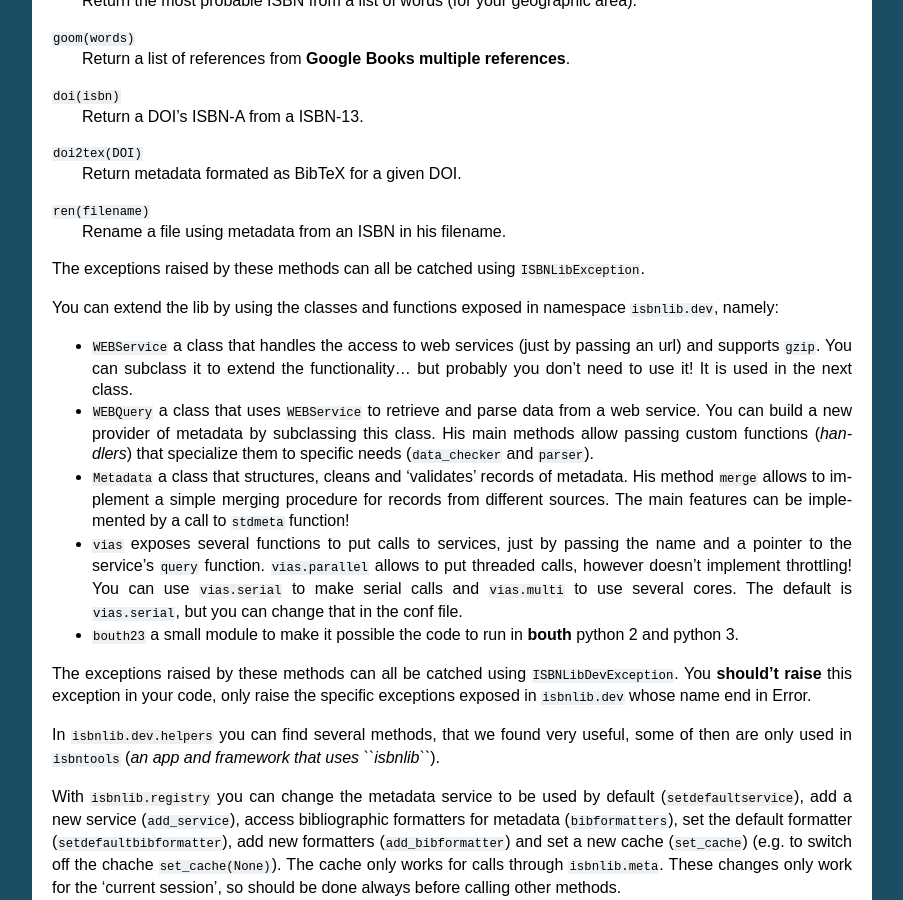
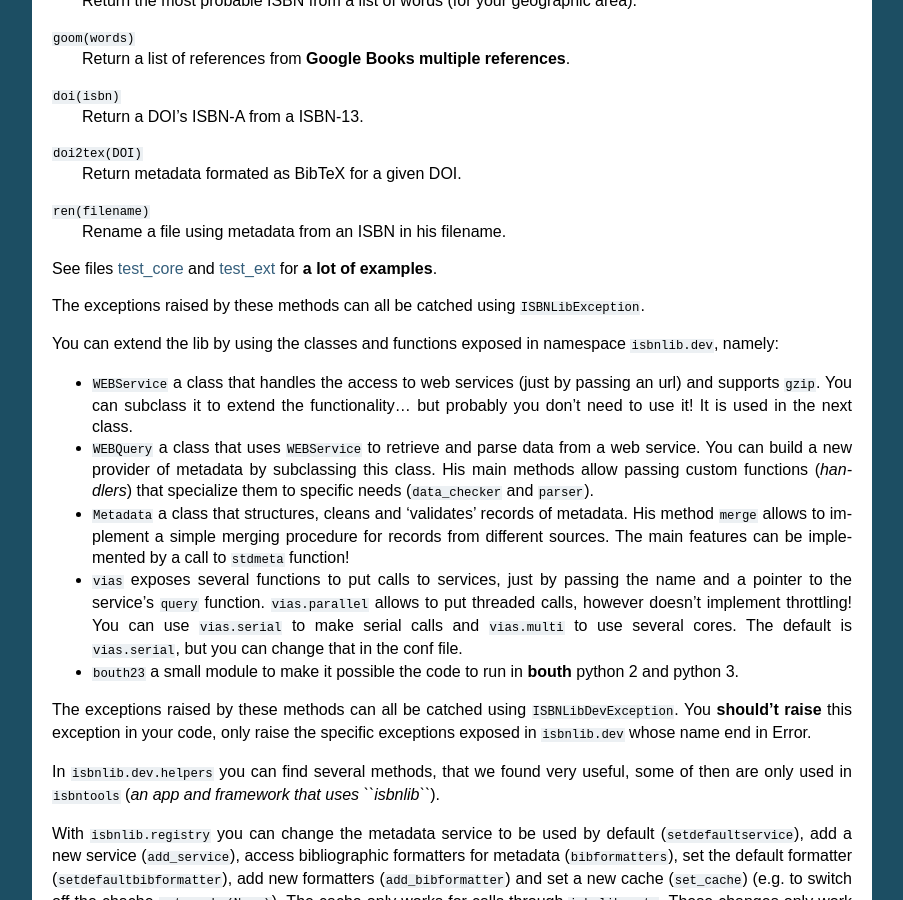
Before and after one commit to xlcnd/isbnlib, a Sphinx documentation site: the page built from docs/devs.rst, in a window 1280 px wide and 900 px high, scrolled down 1434 px. Shown: the whole window, without its empty margins (198-1101 px from the left). Built offline with Sphinx 7.4.7, drawn with Linux system fonts in a browser that asks for light colours.

Commit message:
add link to test files

```diff
--- a/README.rst
+++ b/README.rst
@@ -140,7 +140,7 @@ Main Functions
 ``ren(filename)``
 	Rename a file using metadata from an ISBN in his filename.
 
-See the file test_core_ and test_ext_ for **a lot of examples**.
+See files test_core_ and test_ext_ for **a lot of examples**.
 
 
 Install
--- a/docs/devs.rst
+++ b/docs/devs.rst
@@ -89,6 +89,7 @@ In the namespace ``isbnlib`` you have access to the core methods:
 ``ren(filename)``
 	Rename a file using metadata from an ISBN in his filename.
 
+See files test_core_ and test_ext_ for **a lot of examples**.
 
 The exceptions raised by these methods can all be catched using ``ISBNLibException``.
 
@@ -195,3 +196,7 @@ framework to further developement, take a look at isbntools_.
 .. _sourcegraph: https://sourcegraph.com/github.com/xlcnd/isbnlib
 
 .. _isbntools: https://github.com/xlcnd/isbntools
+
+.. _test_core: https://github.com/xlcnd/isbnlib/blob/master/isbnlib/test/test_core.py
+
+.. _test_ext: https://github.com/xlcnd/isbnlib/blob/master/isbnlib/test/test_ext.py
```
